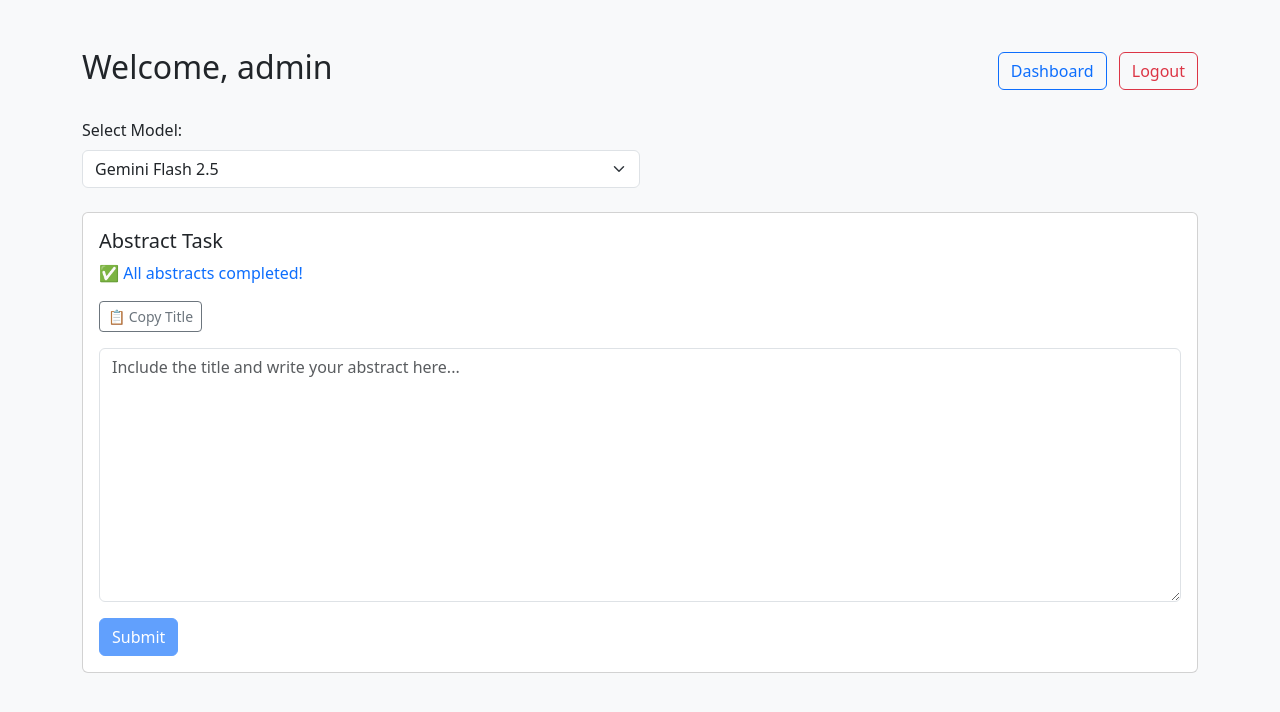
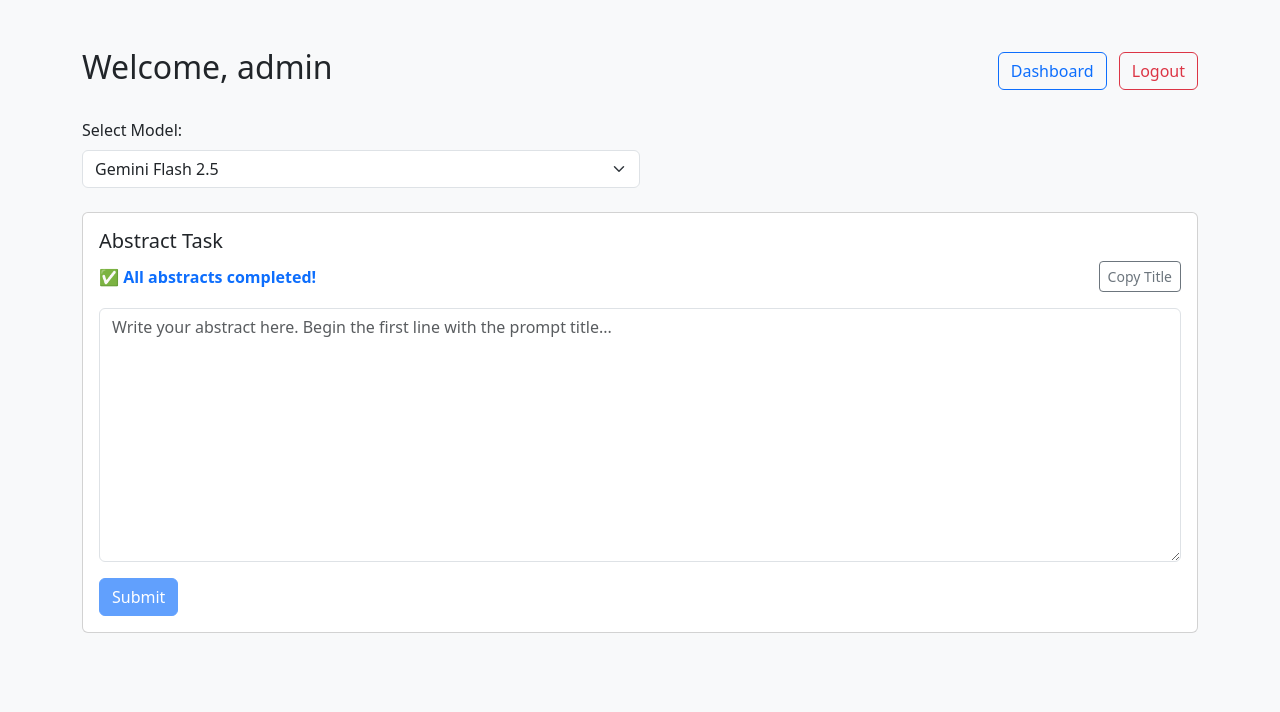
Before and after one commit to Testgptmodels/college_abstract_portal, a Flask app: page /submit in a window 1280 px wide. Shown: the top 712 px of the page. Run offline with Flask 3, Linux system fonts and the light colour scheme; the visitor is signed in with stand-in values (Sample User, id 1).

Commit message:
Add files via upload

```diff
--- a/templates/abstract_submit.html
+++ b/templates/abstract_submit.html
@@ -9,8 +9,8 @@
     #statusMessage {
       display: none;
     }
-    .copy-btn {
-      cursor: pointer;
+    #copyBtn {
+      margin-left: 10px;
     }
   </style>
 </head>
@@ -38,9 +38,11 @@
     <div class="card">
       <div class="card-body">
         <h5 class="card-title">Abstract Task</h5>
-        <div id="task-title" class="mb-3 text-primary"></div>
-        <button class="btn btn-sm btn-outline-secondary mb-3 copy-btn" onclick="copyTitle()">📋 Copy Title</button>
-        <textarea id="response" class="form-control mb-3" rows="10" placeholder="Include the title and write your abstract here..."></textarea>
+        <div class="d-flex align-items-center mb-3">
+          <div id="task-title" class="text-primary flex-grow-1 fw-bold"></div>
+          <button id="copyBtn" class="btn btn-outline-secondary btn-sm">Copy Title</button>
+        </div>
+        <textarea id="response" class="form-control mb-3" rows="10" placeholder="Write your abstract here. Begin the first line with the prompt title..."></textarea>
         <div class="d-flex align-items-center">
           <button id="submitBtn" class="btn btn-primary me-3">Submit</button>
           <span id="statusMessage"></span>
@@ -61,23 +63,19 @@
         document.getElementById('submitBtn').disabled = true;
       } else {
         currentTask = data;
-        const fullPrompt = data.title;
-        const taskTitle = fullPrompt.match(/\"(.*?)\"/)[1];
-        document.getElementById('task-title').innerText = taskTitle;
-        document.getElementById('response').value = `${taskTitle}\n\n`;
+        document.getElementById('task-title').innerText = data.original_title;
+        document.getElementById('response').value = '';
         document.getElementById('submitBtn').disabled = false;
         document.getElementById('statusMessage').style.display = 'none';
       }
     }
 
-    function copyTitle() {
-      const taskTitle = document.getElementById('task-title').innerText;
-      navigator.clipboard.writeText(taskTitle).then(() => {
-        alert('📋 Title copied to clipboard!');
-      });
-    }
+    document.getElementById('modelSelect').addEventListener('change', loadTask);
 
-    document.getElementById('modelSelect').addEventListener('change', loadTask);
+    document.getElementById('copyBtn').addEventListener('click', () => {
+      const titleText = document.getElementById('task-title').innerText;
+      navigator.clipboard.writeText(titleText);
+    });
 
     document.getElementById('submitBtn').addEventListener('click', async () => {
       const model = document.getElementById('modelSelect').value;
@@ -99,10 +97,14 @@
         return;
       }
 
-      const enteredTitle = responseText.split('\n')[0].trim();
-      const actualTitle = document.getElementById('task-title').innerText.trim();
-      if (enteredTitle.toLowerCase() !== actualTitle.toLowerCase()) {
-        statusEl.textContent = '❌ The first line of your response must exactly match the title.';
+      const responseLines = responseText.split('\n').map(line => line.trim()).filter(Boolean);
+      const firstLine = responseLines[0] || '';
+      const titleText = document.getElementById('task-title').innerText.trim();
+
+      const normalize = str => str.toLowerCase().replace(/[^a-z0-9]/g, '').slice(0, 30);
+
+      if (!normalize(firstLine).includes(normalize(titleText))) {
+        statusEl.textContent = '❌ The first line must include the correct prompt title.';
         statusEl.style.color = 'red';
         statusEl.style.display = 'inline';
         return;
@@ -111,7 +113,7 @@
       const payload = {
         uuid: currentTask.uuid,
         id: currentTask.id,
-        title: currentTask.title,
+        title: titleText,
         response: responseText
       };
 
@@ -132,7 +134,7 @@
         statusEl.style.color = 'red';
         statusEl.style.display = 'inline';
       } else {
-        statusEl.textContent = '❌ Submission failed. Try again.';
+        statusEl.textContent = result.message || '❌ Submission failed. Try again.';
         statusEl.style.color = 'red';
         statusEl.style.display = 'inline';
       }
```
